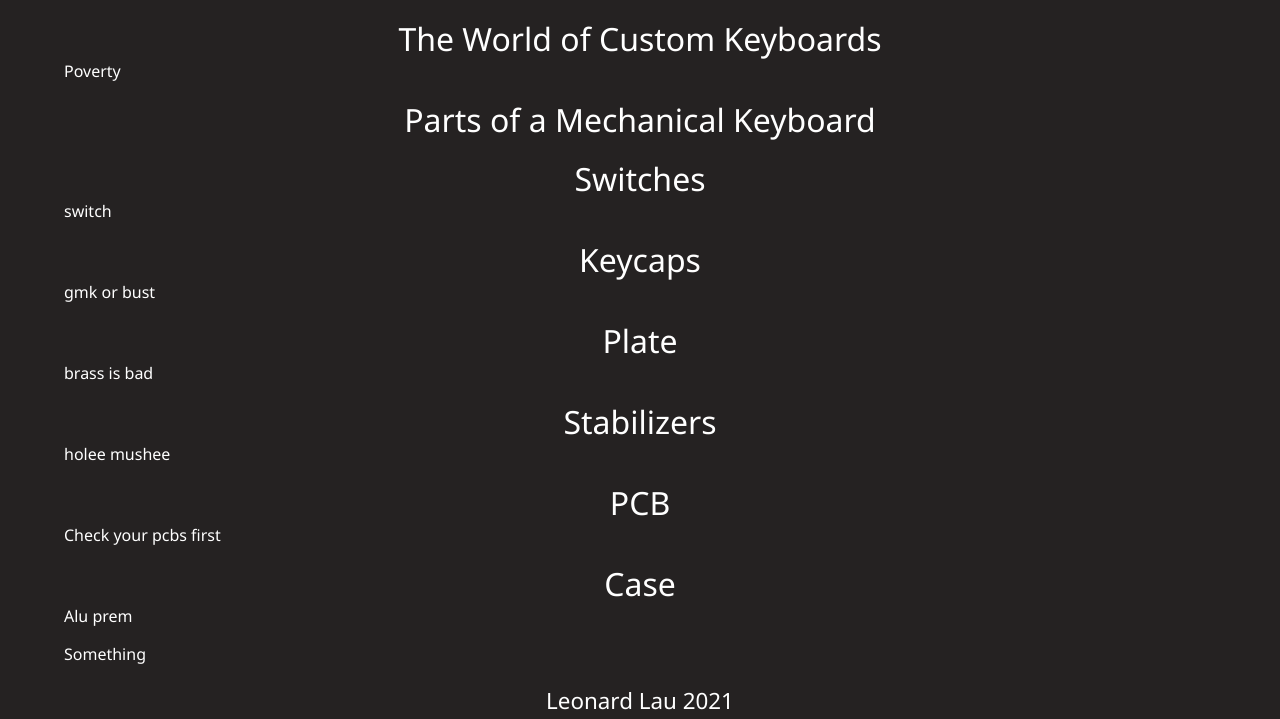
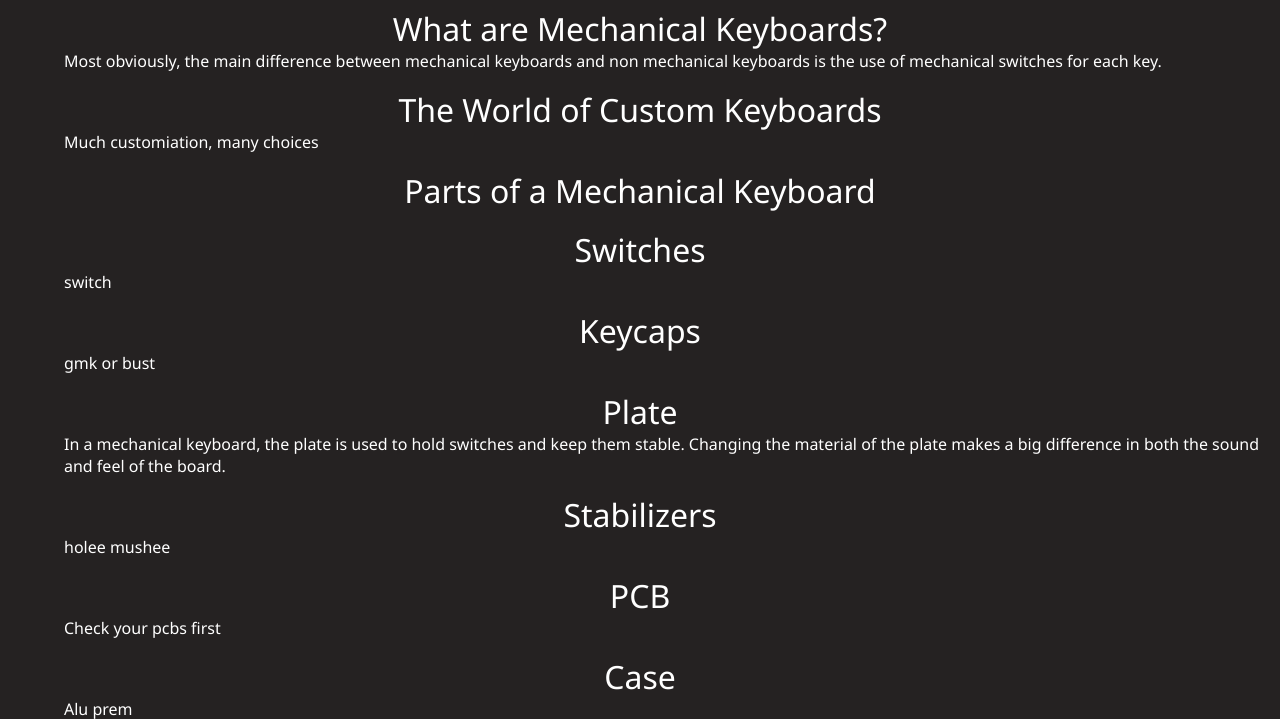
Before and after one commit to 17238bhs/SwitchStation, a Flask app: page /learn in a window 1280 px wide. Shown: the part 1200-1919 px from the top of the page. Run offline with Flask 2, Linux system fonts and the light colour scheme.

Commit message:
wrote some text for learn page

```diff
--- a/templates/learn.html
+++ b/templates/learn.html
@@ -3,11 +3,9 @@
 {% block content %}
 <div class="learn">
     <div class="learn_header">
-        Why Mechanical Keyboards?
+        Mechanical Keyboards
     </div>
-    <div class="learn_left">
-        aaaaa aaaaaa aaaaaaa aaaaaaa aaaaaa aaaaaa aaaaaa
-    </div>
+    <br>
     <div class="learn_right">
         <img src="/static/images/PogTaeha.jpg", alt="All brass Think6.5 built by TaehaTypes">
     </div>
@@ -34,9 +32,12 @@
         <div id="First_Point_Header">Why Mechanical Keyboards?</h2> <!--link to here with a href="#First_Point_Header"-->
     </div>
     <div class="learn_left">
-        With the rise the digital era, keyboards are one of the main ways we have of interacting
-        with technology. For such important devices which most people spend hours a day in front of,
-        they are often <br>
+        With the rise the digital era, keyboards were made as one of the main ways we have of interacting
+        with technology. Yet despite being such important devices which many people spend hours a day in front of,
+        they are often brushed aside as nothing worth paying attention to. In fact, despite our society making
+        numerous advancements in technology in almost every field, keyboards are actually one of the things which
+        we have downgraded in over time-favoring cheapness and mass production over high quality. However, many
+        people, more so now than ever, are realizing the greatness which mechanical keyboards can have.<br>
     </div>
 
     <div class="center_video"> <!--why mechanical keyboards video by taeha-->
@@ -48,14 +49,15 @@
         <div id="Second_Point_Header">What are Mechanical Keyboards?</div>
     </div>
     <div class="learn_left">
-        Expensive rectangle
+        Most obviously, the main difference between mechanical keyboards and non mechanical keyboards
+        is the use of mechanical switches for each key.
     </div>
 
     <div class="learn_header">
         <div id="Third_Point_Header">The World of Custom Keyboards</div>
     </div>
     <div class="learn_left">
-        Poverty
+        Much customiation, many choices
     </div>
 
     <div class="learn_header">
@@ -80,7 +82,9 @@
         <div id="First_Sub_Point_3">Plate</div>
     </div>
     <div class="learn_left">
-        brass is bad
+        In a mechanical keyboard, the plate is used to hold switches and keep them stable.
+        Changing the material of the plate makes a big difference in both the sound and feel of
+        the board.
     </div>
 
     <div class="learn_header">
```
